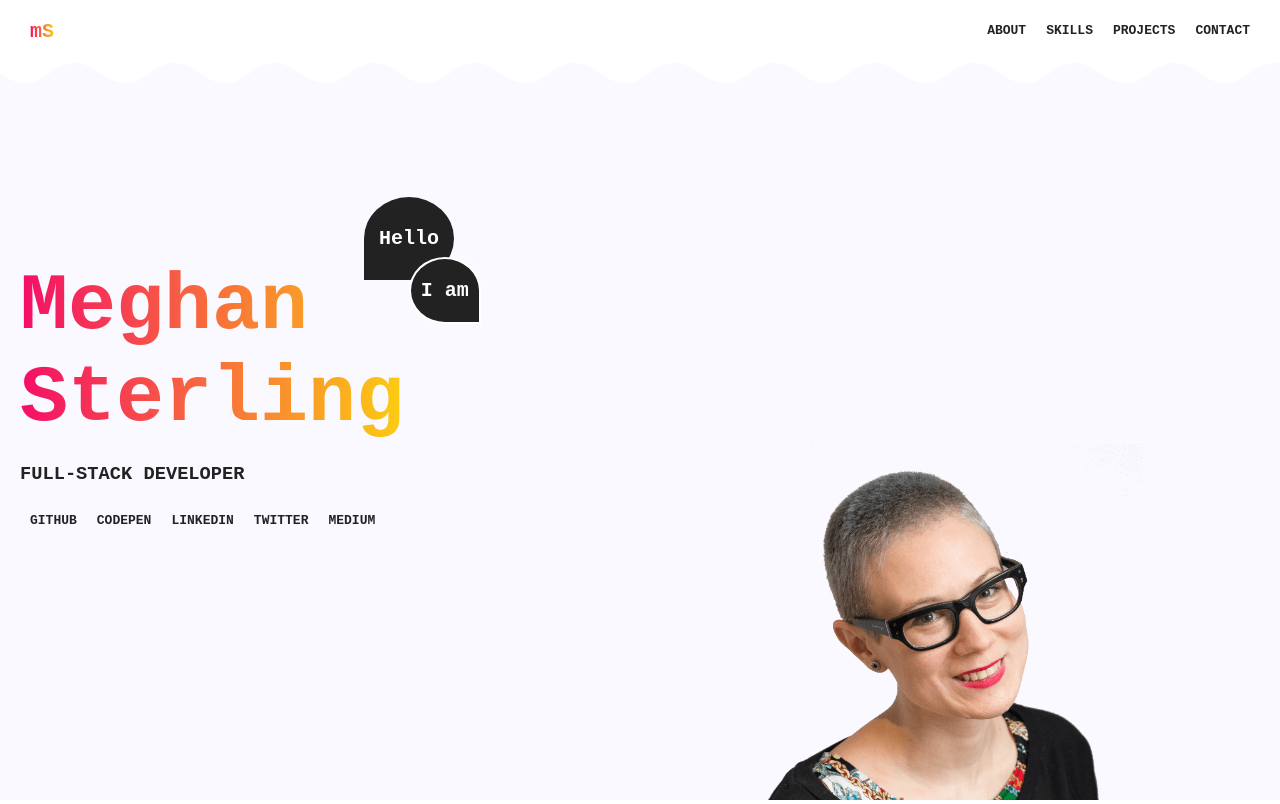
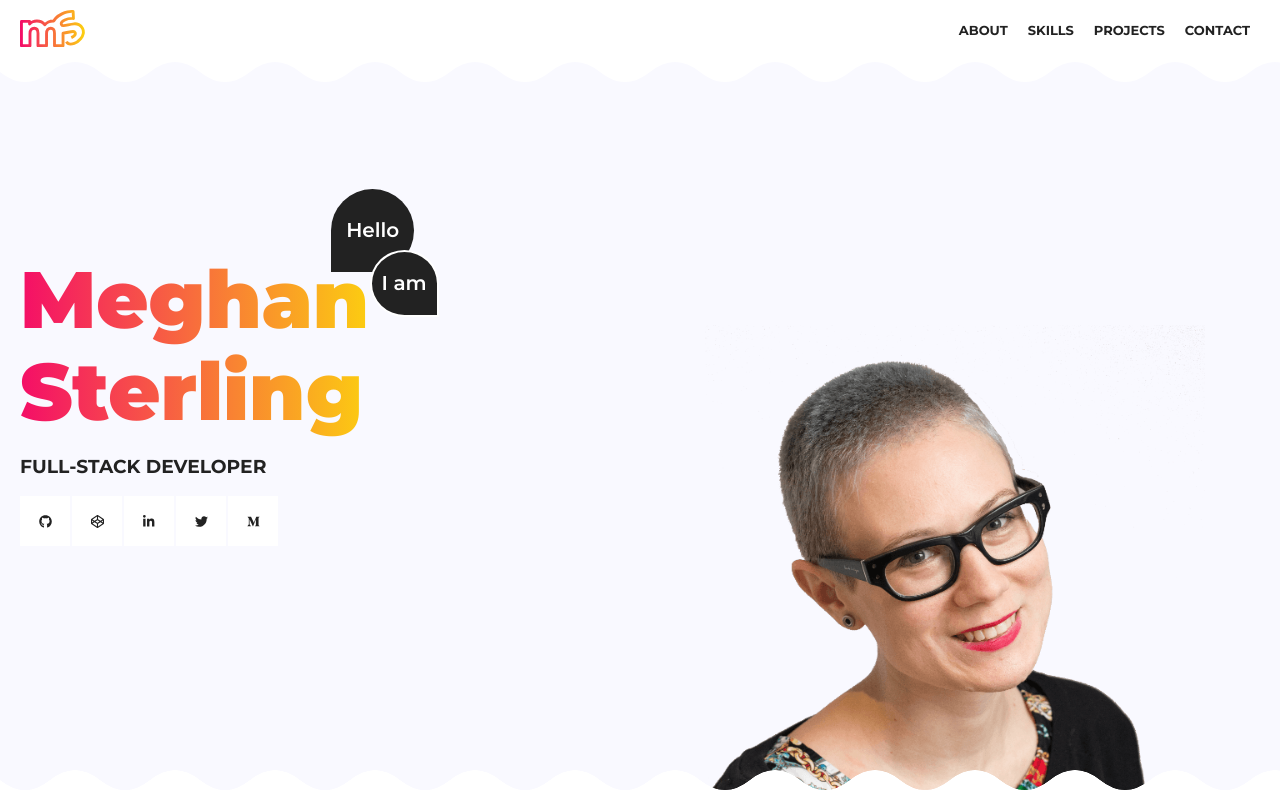
Before and after one commit to SterMeg/Portfolio2020, a Gatsby site: page / in a window 1280 px wide. Shown: the top 804 px of the page. Built offline with nearby package versions, Linux system fonts and the light colour scheme; Gatsby itself is replaced by a stand-in of ours.

Commit message:
More noodling

```diff
--- a/gatsby-config.js
+++ b/gatsby-config.js
@@ -28,9 +28,20 @@ module.exports = {
         background_color: `#663399`,
         theme_color: `#663399`,
         display: `minimal-ui`,
-        icon: `src/images/gatsby-icon.png`, // This path is relative to the root of the site.
+        icon: `src/images/favicon.png`, // This path is relative to the root of the site.
       },
     },
+    {
+      resolve: `gatsby-plugin-prefetch-google-fonts`,
+      options: {
+        fonts: [
+          {
+            family: `Montserrat`,
+            variants: [`400`, `600`, `700`, `900`]
+          }
+        ]
+      }
+    }
     // this (optional) plugin enables Progressive Web App + Offline functionality
     // To learn more, visit: https://gatsby.dev/offline
     // `gatsby-plugin-offline`,
--- a/package.json
+++ b/package.json
@@ -6,6 +6,7 @@
   "author": "Kyle Mathews <mathews.kyle@gmail.com>",
   "dependencies": {
     "@fortawesome/fontawesome-svg-core": "^1.2.28",
+    "@fortawesome/free-brands-svg-icons": "^5.13.0",
     "@fortawesome/free-solid-svg-icons": "^5.13.0",
     "@fortawesome/react-fontawesome": "^0.1.9",
     "babel-plugin-styled-components": "^1.10.7",
@@ -13,6 +14,7 @@
     "gatsby-image": "^2.2.44",
     "gatsby-plugin-manifest": "^2.2.48",
     "gatsby-plugin-offline": "^3.0.41",
+    "gatsby-plugin-prefetch-google-fonts": "^1.4.3",
     "gatsby-plugin-react-helmet": "^3.1.24",
     "gatsby-plugin-sharp": "^2.4.13",
     "gatsby-plugin-styled-components": "^3.1.21",
--- a/src/components/about.js
+++ b/src/components/about.js
@@ -1,6 +1,20 @@
-const About = () => (
-  <section>
+import React from "react"
+import {useSiteMetadata} from "../hooks/useSiteMetadata"
+import { Container } from "../utils/layout"
+import { Scallop } from "./svg"
+
+const About = () => {
+  const { contact } = useSiteMetadata()
+  return (
+    <Container>
       <h2>About Meghan</h2>
+      <figure>
+        <figcaption>
+          <h3>Meghan Sterling</h3>
+          <h4>Full-Stack Developer</h4>
+        </figcaption>
+      </figure>
+      <div>
         <p>
           I'm a full-stack developer who is passionate about creative
           problem-solving and asking questions. I read and write documentation with
@@ -20,8 +34,14 @@ const About = () => (
           an e-bike, and am looking for remote opportunities so that I can achieve
           that goal.
         </p>
+      </div>
       <p>
         <a href={`mailto:${contact}`}>{contact}</a>
       </p>
-  </section>
+      <Scallop flip id={3}/>
+    </Container>
 )
+}
+
+
+export default About
--- a/src/components/banner.js
+++ b/src/components/banner.js
@@ -1,6 +1,9 @@
 import React from 'react'
+import { FontAwesomeIcon } from "@fortawesome/react-fontawesome"
+import { faMediumM, faTwitter, faCodepen, faLinkedinIn, faGithub } from "@fortawesome/free-brands-svg-icons"
 import Image from "../components/image"
 import { Container, GradientText, LinkList } from "../utils/layout"
+import { Scallop } from "./svg"
 import { lightTheme } from "../utils"
 import styled from "styled-components"
 
@@ -22,11 +25,14 @@ const socialLinks = [
 ]
 
 const NameCard = styled.div`
+  align-self: center;
   align-items: flex-start;
   display: flex;
   flex-direction: column;
-  grid-column: 2 / span 2;
-  grid-row: 2;
+  grid-column: 2 / span 4;
+  @media (min-width: 550px) {
+    grid-column: 2 / span 2;
+  }
   h3 {
     text-transform: uppercase;
   }
@@ -64,23 +70,47 @@ const H1 = styled(GradientText)`
 `
 
 const ExternalLinks = styled(LinkList)`
-
+  a {
+    background: #fff;
+    cursor: pointer;
+    margin-right: 2px;
+    width: 50px;
+    height: 50px;
+    padding: 0;
+    display: grid;
+    place-content: center;
+  }
 `
 
 const BannerContainer = styled(Container)`
   min-height: 100vh;
-  grid-template-rows: 1fr max-content 1fr;
+  /* grid-template-rows: 1fr max-content 1fr; */
 `
 
 const ImageContainer = styled.div`
-  grid-row: 2 / span 2;
-  grid-column: 4 / span 2;
-  align-self: end;
-  > div {
-    max-width: 375px;
-    margin: auto;
+  display: none;
+  @media (min-width: 550px) {
+    display: block;
+    grid-column: 4 / span 2;
+    align-self: end;
+    > div {
+      max-width: 500px;
+      margin: auto;
+    }
   }
 `
+
+const linkIcon = linkName => {
+  const linkMap = {
+    'github': faGithub,
+    'codepen': faCodepen,
+    'linkedin': faLinkedinIn,
+    'twitter': faTwitter,
+    'medium': faMediumM
+  }
+
+  return linkMap[linkName];
+}
 
 const Banner = () => (
   <BannerContainer background={lightTheme.accentColor}>
@@ -94,7 +124,7 @@ const Banner = () => (
       <ExternalLinks>
         {socialLinks.map(link => (
           <li key={link.name}>
-            <a href={link.url}>{link.name}</a>
+            <a href={link.url}><FontAwesomeIcon icon={linkIcon(link.name.toLowerCase())}/></a>
           </li>
         ))}
       </ExternalLinks>
@@ -102,6 +132,7 @@ const Banner = () => (
     <ImageContainer>
       <Image />
     </ImageContainer>
+    <Scallop flip id={2}/>
   </BannerContainer>
 )
 
--- a/src/components/header.js
+++ b/src/components/header.js
@@ -1,91 +1,38 @@
+import React from "react"
+import { Container } from "../utils/layout"
+import { Logo, Scallop } from './svg'
+import styled from 'styled-components'
 import { Link } from "gatsby"
-import PropTypes from "prop-types"
-import React from "react"
-import { Container, GradientText, LinkList } from "../utils/layout"
-import styled from 'styled-components'
+import SiteLinks from "./site-links"
 
-const Swoop = styled.svg`
-  width: 100%;
-  height: 40px;
-  position: absolute;
-  top: calc(100% - 20px);
-  grid-column: 1 / -1;
-`
 const HeaderContainer = styled(Container)`
   position: fixed;
   width: 100%;
+  z-index: 10;
 `
-
 const Nav = styled.nav`
   align-items: center;
   display: flex;
   grid-column: 2 / span 4;
   justify-content: space-between;
-  padding: 10px 0px 20px;
+  padding: 10px 0 0;
 `
-const Logo = styled(Link)`
-  padding: 10px;
-  font-size: 2rem;
+const HomeLink = styled(Link)`
+  width: 65px;
 `
 
 const Header = ({ siteLinks }) => (
   <HeaderContainer as="header">
     <Nav>
-      <Logo to="/">
-        <GradientText>mS</GradientText>
-      </Logo>
-      <LinkList>
-        {siteLinks.map(link => (
-          <li key={link.toLowerCase()}>
-            <a href={`#${link.toLowerCase()}`}>{link}</a>
-          </li>
-        ))}
-      </LinkList>
+      <HomeLink to="/">
+        <Logo/>
+      </HomeLink>
+      <SiteLinks
+        links={siteLinks}
+      />
     </Nav>
-    <Swoop>
-      <pattern
-        id="swoop"
-        x="0"
-        y="0"
-        width="100"
-        height="40"
-        patternUnits="userSpaceOnUse"
-      >
-        <path d="M 0,20 Q 25,40, 50,20" fill="#fff"></path>
-        <path d="M 50,20 Q 75,0 100,20" fill="#F9F9FF"></path>
-      </pattern>
-      <rect x="0" y="0" width="100%" height="40" fill="url(#swoop)"></rect>
-    </Swoop>
-    {/* <label>
-      Light
-      <input
-        type="radio"
-        name="theme"
-        value="light"
-        checked={theme === "light"}
-        onChange={e => setTheme(e.target.value)}
-      />
-    </label>
-    <label>
-      Dark
-      <input
-        type="radio"
-        name="theme"
-        value="dark"
-        checked={theme === "dark"}
-        onChange={e => setTheme(e.target.value)}
-      />
-    </label> */}
+    <Scallop id={1}/>
   </HeaderContainer>
 )
 
-Header.propTypes = {
-  siteTitle: PropTypes.string,
-  siteLinks: PropTypes.array
-}
-
-Header.defaultProps = {
-  siteTitle: ``,
-}
-
 export default Header
--- a/src/components/image.js
+++ b/src/components/image.js
@@ -18,7 +18,7 @@ const Image = () => {
     query {
       placeholderImage: file(relativePath: { eq: "meghan-banner.png" }) {
         childImageSharp {
-          fluid(maxWidth: 300) {
+          fluid(maxWidth: 590) {
             ...GatsbyImageSharpFluid
           }
         }
--- a/src/components/layout.js
+++ b/src/components/layout.js
@@ -47,13 +47,6 @@ const Layout = ({ children }) => {
   const [theme, setTheme] = useState('light')
   const { title } = useSiteMetadata()
 
-  const siteLinks = [
-    'About',
-    'Skills',
-    'Projects',
-    'Contact'
-  ]
-
   return (
     <>
       <GlobalStyle theme={theme}/>
@@ -61,7 +54,6 @@ const Layout = ({ children }) => {
       <PageLayout>
         <Header
           siteTitle={title}
-          siteLinks={siteLinks}
           theme={theme}
           setTheme={setTheme}
         />
--- /dev/null
+++ b/src/components/site-links.js
@@ -0,0 +1,17 @@
+import React from 'react'
+import { LinkList } from '../utils/layout'
+
+const links = ["About", "Skills", "Projects", "Contact"]
+// Once blog page added,
+// add check for # & render a or Gatsby link
+const SiteLinks = () => (
+  <LinkList>
+    {links.map(link => (
+      <li key={link.toLowerCase()}>
+        <a href={`#${link.toLowerCase()}`}>{link}</a>
+      </li>
+    ))}
+  </LinkList>
+)
+
+export default SiteLinks
--- /dev/null
+++ b/src/components/svg/index.js
@@ -0,0 +1,2 @@
+export { Scallop } from "./scallop"
+export { Logo } from "./logo"
--- /dev/null
+++ b/src/components/svg/logo.js
@@ -0,0 +1,31 @@
+import React from "react"
+
+export const Logo = () => (
+  <svg
+    viewBox="0 0 362 208"
+    xmlns="http://www.w3.org/2000/svg"
+    fillRule="evenodd"
+    clipRule="evenodd"
+    strokeLinejoin="round"
+    strokeMiterlimit="1.414"
+  >
+    <path
+      d="M366.863 172.466c15.918-7.78 25.034-19.309 21.073-27.696-2.085-4.413-6.023-6.557-11.812-6.432s-14.536 1.513-26.242 4.163c-11.045 2.579-20.732 4.349-29.061 5.309v69.809h-47.597v-69.892c0-9.52-1.795-16.534-5.386-21.043-3.59-4.509-8.642-6.764-15.156-6.764-7.181 0-12.943 2.505-17.285 7.515-4.342 5.011-6.513 12.609-6.513 22.797v67.387h-47.597v-69.892c0-18.538-6.847-27.807-20.542-27.807-7.348 0-13.193 2.505-17.535 7.515-4.343 5.011-6.514 12.609-6.514 22.797v67.387H89.099V81.843h45.343v14.279c5.01-5.512 10.98-9.645 17.911-12.401 6.931-2.755 14.488-4.133 22.671-4.133 9.52 0 18.037 1.754 25.552 5.261 7.516 3.507 13.611 8.851 18.288 16.032 5.344-6.847 12.108-12.108 20.291-15.782 8.183-3.674 17.118-5.511 26.804-5.511 1.283 0 2.545.03 3.787.089 2.484-5.258 5.941-10.402 10.371-15.433 8.14-9.244 19.64-17.376 34.5-24.395a146.772 146.772 0 0 1 31.63-10.758c10.934-2.376 21.196-3.129 30.784-2.26l1.863 38.8c-18.465-.994-34.613 1.775-48.443 8.308-8.68 4.101-14.399 8.376-17.155 12.828-2.756 4.451-3.161 8.736-1.215 12.856 1.946 4.119 5.76 6.097 11.441 5.933 5.681-.165 14.265-1.611 25.754-4.338 12.951-3.059 23.967-4.979 33.046-5.758 9.08-.78 17.928.618 26.547 4.195 8.618 3.577 15.463 10.736 20.537 21.476 4.379 9.269 5.765 18.871 4.161 28.807-1.605 9.936-6.497 19.58-14.676 28.933-8.179 9.352-19.935 21.188-35.439 26.128-16.605 5.291-35.915 6.295-43.65-10.006"
+      fill="none"
+      stroke="url(#_Linear1)"
+      strokeWidth="16"
+      transform="translate(-81.1 -18.482)"
+    />
+    <defs>
+      <linearGradient
+        id="_Linear1"
+        x2="1"
+        gradientUnits="userSpaceOnUse"
+        gradientTransform="matrix(345.113 0 0 191.137 89.1 122.05)"
+      >
+        <stop offset="0" stopColor="#f40e67" />
+        <stop offset="1" stopColor="#fccd11" />
+      </linearGradient>
+    </defs>
+  </svg>
+)
--- /dev/null
+++ b/src/components/svg/scallop.js
@@ -0,0 +1,44 @@
+import React from 'react'
+import styled from 'styled-components'
+
+const ScallopPattern = styled.svg`
+  width: 100%;
+  bottom: ${props => (props.flip ? "0" : "unset")};
+  height: 40px;
+  position: absolute;
+  top: ${props => (props.flip ? "unset" : "100%")};
+  grid-column: 1 / -1;
+`
+
+export const Scallop = ({ flip, id }) => (
+         <ScallopPattern xmlns="http://www.w3.org/2000/svg" flip={flip}>
+           <pattern
+             id={`swoop${id}`}
+             x="0"
+             y="0"
+             width="100"
+             height="40"
+             patternUnits="userSpaceOnUse"
+           >
+             <path
+               d="M 0, 40 V 20 Q 25,40, 50,20 M 50,20 Q 75,0 100,20 V 40, H 0"
+               fill={flip ? `#fff` : `#000`}
+             ></path>
+             <path
+               d="M 0, 0 V 20 Q 25,40, 50,20 M 50,20 Q 75,0 100,20 V 0, H 0"
+               fill={flip ? `#000` : `#fff`}
+             ></path>
+           </pattern>
+           <mask id={`swoop-mask${id}`} x="0" y="0" width="100%" height="40">
+             <rect x="0" y="0" width="100%" height="40" fill={`url(#swoop${id})`} />
+           </mask>
+           <rect
+             x="0"
+             y="0"
+             width="100%"
+             height="40"
+             fill="#fff"
+             mask={`url(#swoop-mask${id})`}
+           />
+         </ScallopPattern>
+       )
--- a/src/pages/index.js
+++ b/src/pages/index.js
@@ -2,7 +2,9 @@ import React from "react"
 
 import Layout from "../components/layout"
 import Banner from "../components/banner"
+import About from "../components/about"
 import SEO from "../components/seo"
+import { lightTheme } from "../utils"
 
 // const skills = {
 //   frontend: {
@@ -22,6 +24,8 @@ const IndexPage = () => {
     <Layout>
       <SEO title="Home" />
       <Banner />
+      <About />
+      <section style={{background: lightTheme.accentColor}}></section>
     </Layout>
   )
 }
--- a/src/utils/layout.js
+++ b/src/utils/layout.js
@@ -1,4 +1,4 @@
-import styled from 'styled-components'
+import styled, {keyframes} from 'styled-components'
 import {lightTheme} from "../utils"
 
 export const Container = styled.section`
@@ -26,7 +26,12 @@ export const LinkList = styled.ul`
     font-size: 1.3rem;
     font-weight: 700;
     padding: 10px;
+    position: relative;
     text-decoration: none;
     text-transform: uppercase;
+    &:hover {
+      background: linear-gradient(to right, #f40e67 0%, #fccd11);
+      color: ${lightTheme.textColorInverted};
+    }
   }
 `
```
Also changed, not shown: src/components/themeSwitch.js (added, +27 -0 lines), src/images/favicon.png (added), 1 other file. Lines whose indentation alone changed are shown as unchanged.
